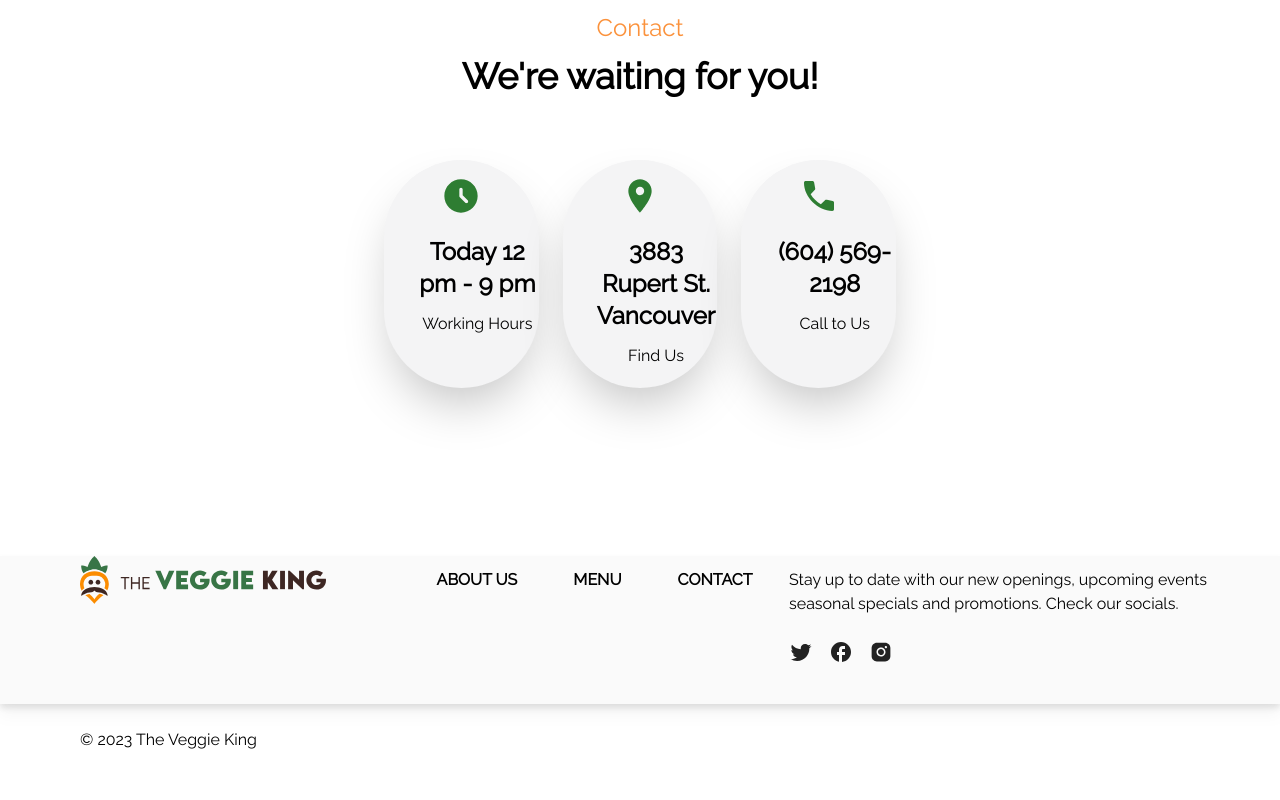
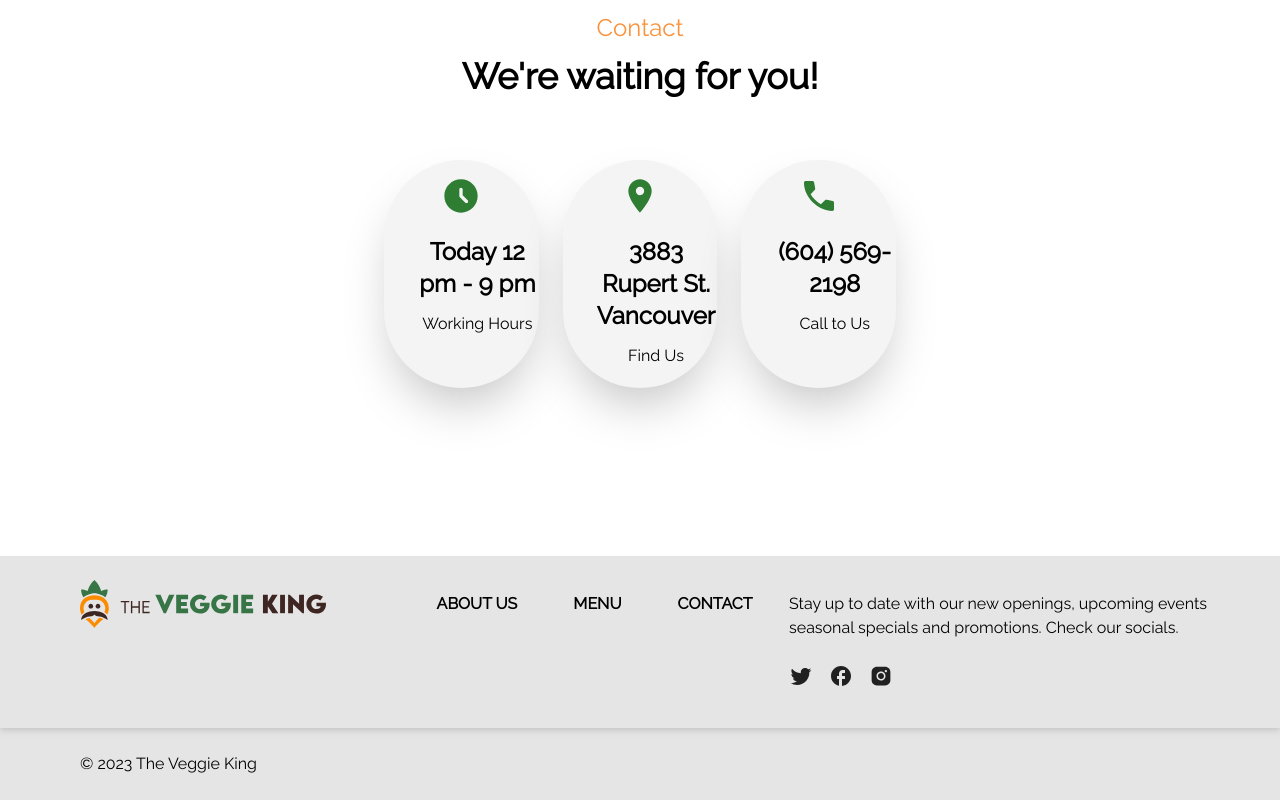
Before and after one commit to cnlawrence/big-dev-soon-the-veggie-king-freerun-3omtwb, a Vue app: page / in a window 1280 px wide. Shown: the part 3139-3939 px from the top of the page. Before the commit the page ends 3915 px from the top, so only its background shows below. Built offline with nearby package versions, Linux system fonts and the light colour scheme; what tw-elements would draw is missing.

Commit message:
Changing Footer bg color to gray

```diff
--- a/src/components/Footer.vue
+++ b/src/components/Footer.vue
@@ -1,7 +1,8 @@
 <script setup lang="ts"></script>
 
 <template>
-  <div class="flex flex-row bg-neutral-50 drop-shadow-lg pb-10">
+  <div class="bg-neutral-200">
+    <div class="flex flex-row pb-10 pt-6 bg-neutral-200 drop-shadow-md">
       <!-- Footer Logo -->
       <div class="flex flex-row flex-auto ml-20 mb-8 h-12">
         <img src="../assets/icons/logo.svg" />
@@ -25,7 +26,8 @@
         </div>
       </div>
     </div>
-  <div class="ml-20 my-6">&copy; 2023 The Veggie King</div>
+    <div class="ml-20 py-6">&copy; 2023 The Veggie King</div>
+  </div>
 </template>
 
 <style scoped></style>
```
Lines whose indentation alone changed are shown as unchanged.
